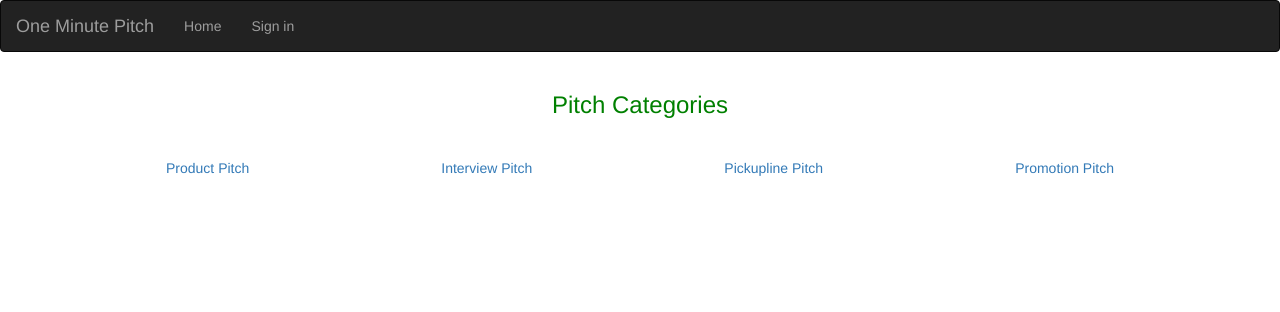
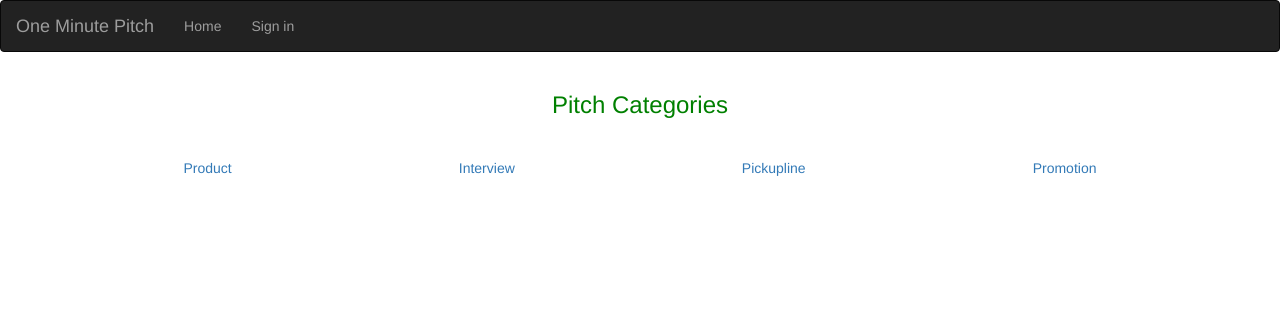
Before and after one commit to IKERRIZ/Idea-Pitching, a Flask app: page / in a window 1280 px wide. Shown: the top 312 px of the page. Run offline with Flask 2, Linux system fonts and the light colour scheme; data that the repository does not hold is empty; some libraries are stand-ins or nearby versions.

```diff
--- a/app/templates/home.html
+++ b/app/templates/home.html
@@ -9,16 +9,16 @@
   <br>
   <ul class="nav nav-pills nav-justified nav-fill" role="tablist">
     <li class="nav-item">
-      <a class="nav-link active" data-toggle="tab" href="#product">Product Pitch</a>
+      <a class="nav-link active" data-toggle="tab" href="#product">Product</a>
     </li>
     <li class="nav-item">
-      <a class="nav-link" data-toggle="tab" href="#interview">Interview Pitch</a>
+      <a class="nav-link" data-toggle="tab" href="#interview">Interview</a>
     </li>
     <li class="nav-item">
-      <a class="nav-link" data-toggle="tab" href="#pickupline">Pickupline Pitch</a>
+      <a class="nav-link" data-toggle="tab" href="#pickupline">Pickupline</a>
     </li>
     <li class="nav-item">
-      <a class="nav-link" data-toggle="tab" href="#promotion">Promotion Pitch</a>
+      <a class="nav-link" data-toggle="tab" href="#promotion">Promotion</a>
     </li>
   </ul>
 
```
